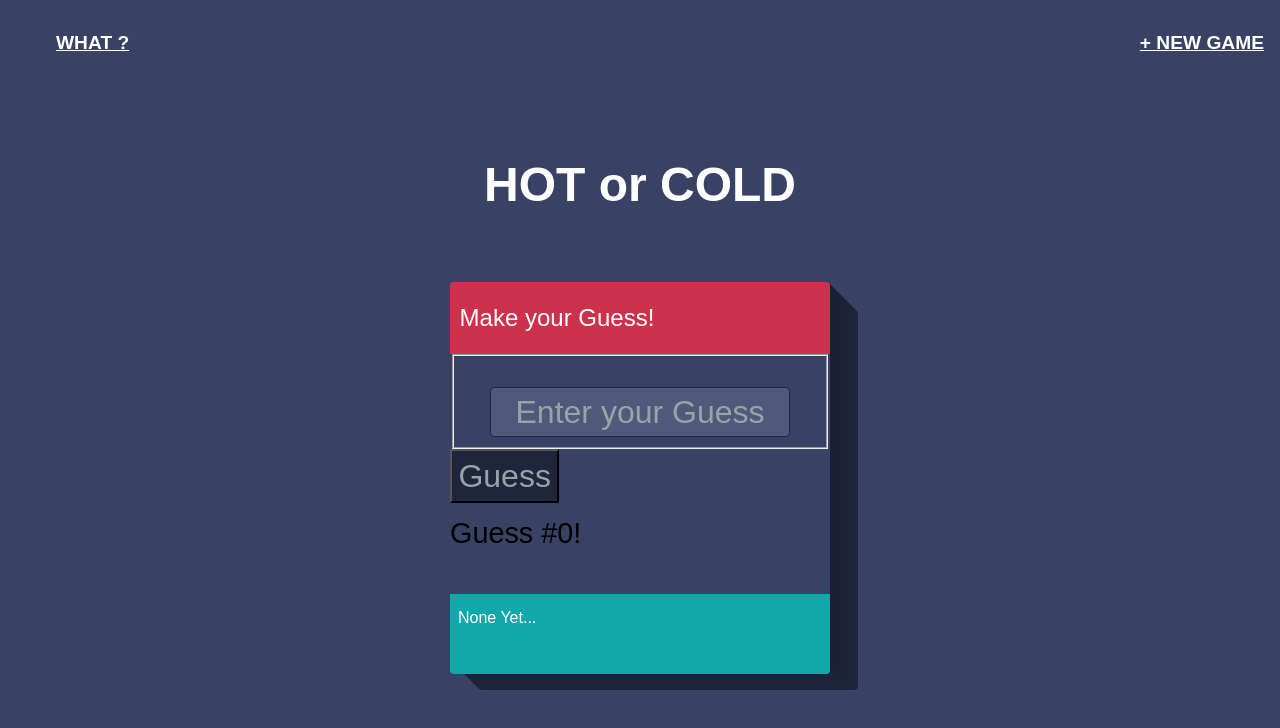
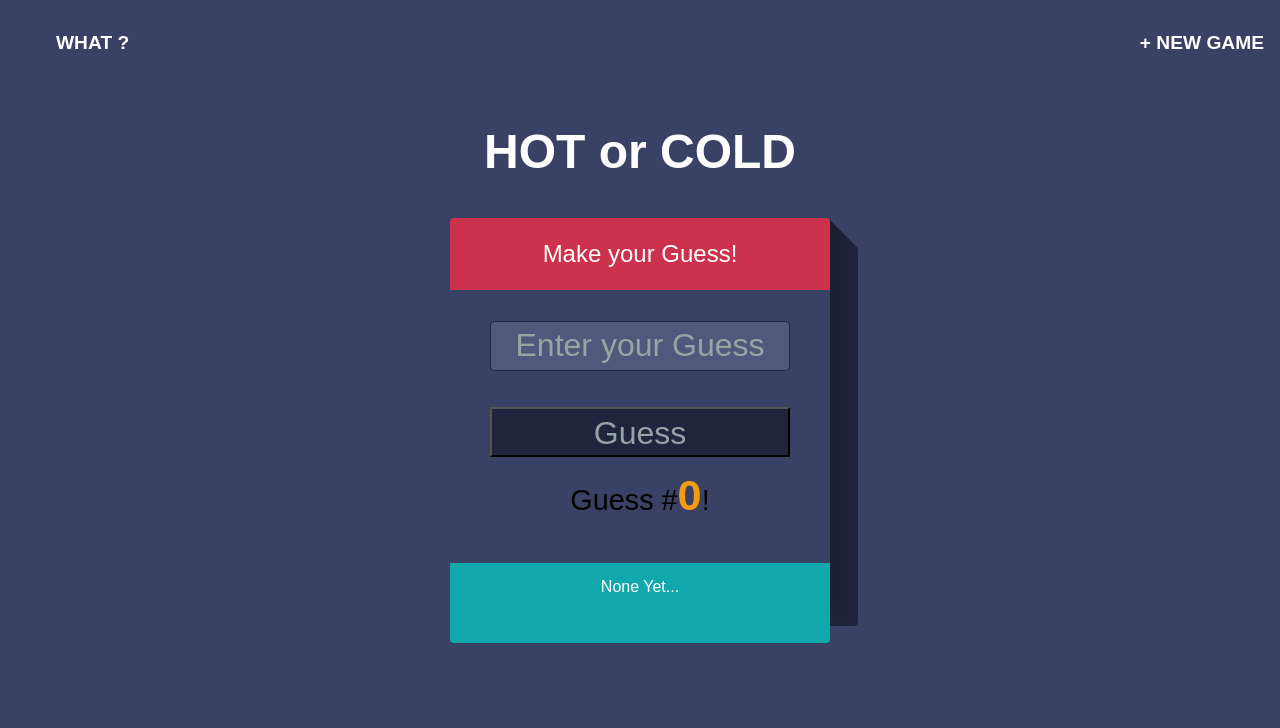
Before and after one commit to eharris128/hot-and-cold, a React app: page / in a window 1280 px wide. Built offline with nearby package versions, Linux system fonts and the light colour scheme.

Commit message:
Adds final styling touches

```diff
--- a/src/components/game.css
+++ b/src/components/game.css
@@ -1,6 +1,5 @@
 .game-area {
 	position: relative;
-	background-color: #394264;
 	width: 380px;
 	height: 380px;
 	-webkit-border-radius: 4px;
--- a/src/components/guess-number.css
+++ b/src/components/guess-number.css
@@ -3,3 +3,9 @@
 	font-size: 1.8em;
 	padding-bottom: 0.5em;
 }
+
+#count {
+		color: #f39c12;
+	font-weight: 700;
+	font-size: 1.5em;
+}
--- a/src/components/guess-number.js
+++ b/src/components/guess-number.js
@@ -4,7 +4,7 @@ import './guess-number.css';
 export default function GuessNumber(props) {
     return (
         <div className="guess-number">
-            <p>Guess #0!</p>
+            <p>Guess #<span id="count">0</span>!</p>
         </div>
     )
 }
--- a/src/components/header.css
+++ b/src/components/header.css
@@ -3,6 +3,7 @@ h1 {
 	font-size: 3em;
 	padding: 0.8em;
 	color: #fff;
+	margin: 0px;
 }
 
 .header h1 {
--- a/src/components/user-guess.css
+++ b/src/components/user-guess.css
@@ -40,10 +40,13 @@ input:focus {
 }
 
 .button {
+	width: 300px;
+	height: 50px;
     background: #1F253D;
 	color: #95a5a6;
 	font-size: 2em;
 	padding: 0.2em;
+	margin: 0.8em auto 0;
 	-webkit-transition: background 1s ease-in-out;
 	-moz-transition: background 1s ease-in-out;
 	-ms-transition: background 1s ease-in-out;
@@ -61,3 +64,7 @@ input:focus {
 	transition: background 1s ease-in-out;
 	cursor: pointer;
 }
+
+fieldset {
+   border:0 none;
+}
--- a/src/index.css
+++ b/src/index.css
@@ -2,12 +2,14 @@ body {
   margin: 0;
   padding: 0;
   font-family: sans-serif;
+	/*background-color: #1F253D;*/
 }
 
 * {
 	-webkit-box-sizing: border-box;
 	-moz-box-sizing: border-box;
 	box-sizing: border-box;
+	text-align: center;
 }
 
 html {
@@ -15,3 +17,7 @@ html {
 	height: 100%;
 	background-color: #394264;
 }
+
+a {
+	text-decoration: none;
+}
```
